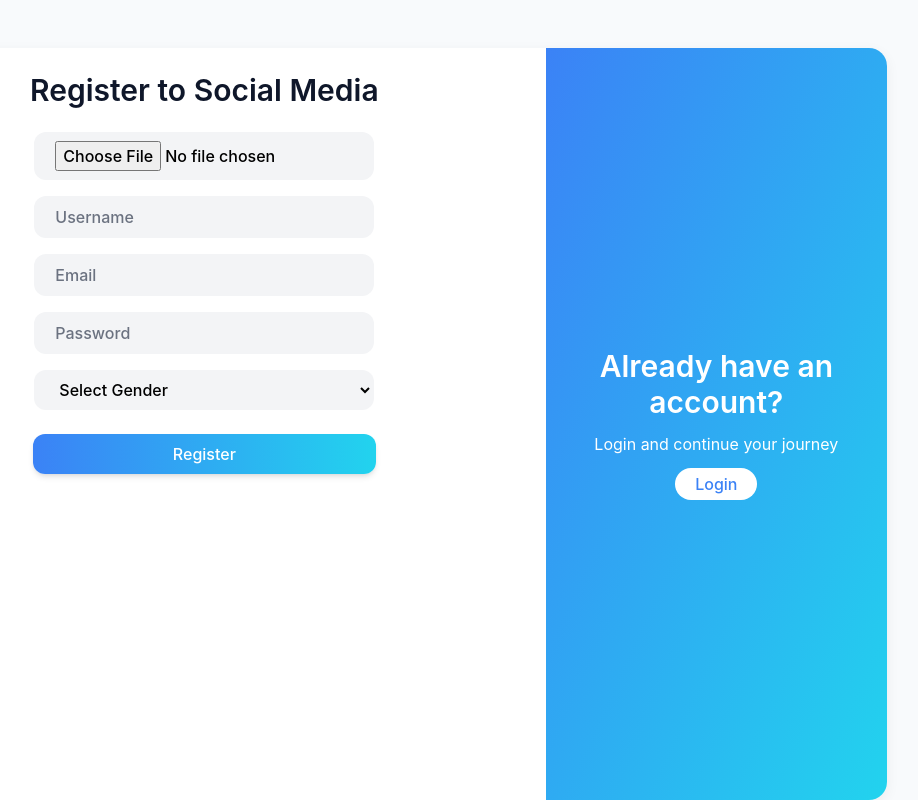
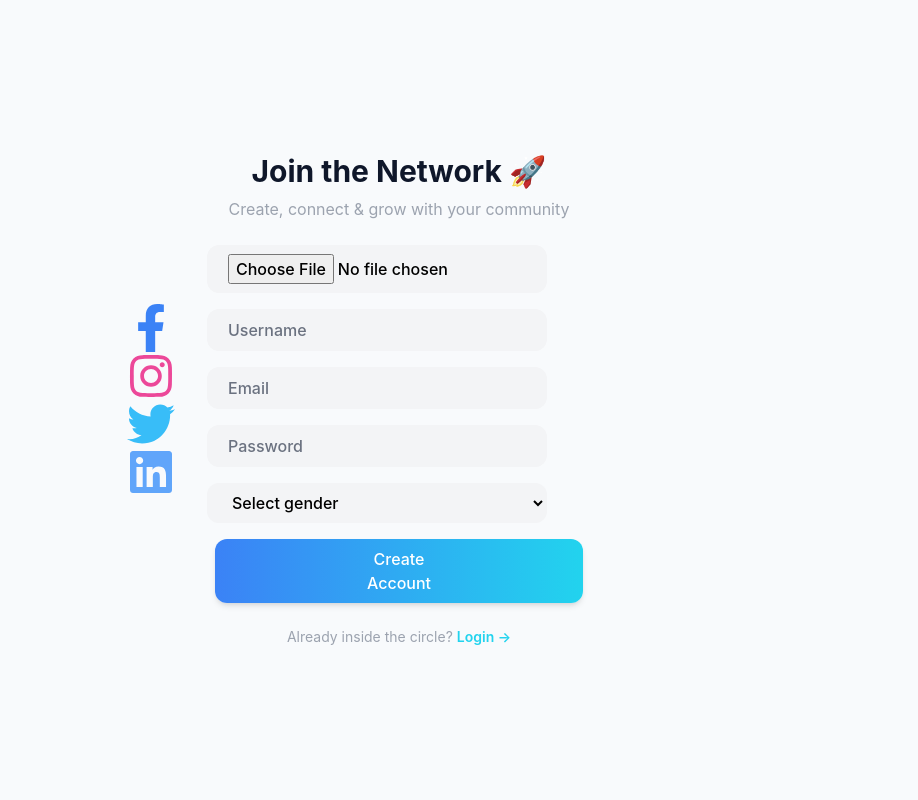
Before and after one commit to shashank-77-77/Mern-Social, a React (Vite) app in the folder frontend/: page /register in a window 1280 px wide. Shown: the whole page, without its empty margins (265-1183 px from the left). Built offline with nearby package versions, Linux system fonts and the light colour scheme; no server answers.

Commit message:
PASSWORD VERFICATION DONE

```diff
--- a/frontend/src/pages/Register.jsx
+++ b/frontend/src/pages/Register.jsx
@@ -1,20 +1,20 @@
-import React, { useState } from "react";
+import React, { useEffect, useState } from "react";
 import { Link, useNavigate } from "react-router-dom";
 import { UserData } from "../context/UserContext";
 import { PostData } from "../context/PostContext";
+import toast from "react-hot-toast";
+import {
+  FaFacebookF,
+  FaInstagram,
+  FaTwitter,
+  FaLinkedin
+} from "react-icons/fa";
 
-/* =========================================================
-   REGISTER
-   ========================================================= */
 const Register = () => {
   const navigate = useNavigate();
-
   const { registerUser, loading } = UserData();
   const { fetchPosts } = PostData();
 
-  /* =========================================================
-     FORM STATE
-     ========================================================= */
   const [name, setName] = useState("");
   const [email, setEmail] = useState("");
   const [password, setPassword] = useState("");
@@ -22,136 +22,106 @@ const Register = () => {
   const [file, setFile] = useState(null);
   const [filePrev, setFilePrev] = useState(null);
 
-  /* =========================================================
-     FILE HANDLER (PREVIEW)
-     ========================================================= */
+  /* ===============================
+     PARALLAX EFFECT
+     =============================== */
+  useEffect(() => {
+    const move = (e) => {
+      document.documentElement.style.setProperty(
+        "--x",
+        `${(e.clientX - window.innerWidth / 2) / 40}px`
+      );
+      document.documentElement.style.setProperty(
+        "--y",
+        `${(e.clientY - window.innerHeight / 2) / 40}px`
+      );
+    };
+    window.addEventListener("mousemove", move);
+    return () => window.removeEventListener("mousemove", move);
+  }, []);
+
   const changeFileHandler = (e) => {
-    const selected = e.target.files[0];
-    if (!selected) return;
-
-    setFile(selected);
-
-    const reader = new FileReader();
-    reader.readAsDataURL(selected);
-    reader.onloadend = () => setFilePrev(reader.result);
+    const f = e.target.files[0];
+    if (!f) return;
+    setFile(f);
+    const r = new FileReader();
+    r.onloadend = () => setFilePrev(r.result);
+    r.readAsDataURL(f);
   };
 
-  /* =========================================================
-     SUBMIT
-     ========================================================= */
   const submitHandler = (e) => {
     e.preventDefault();
-
-    const formData = new FormData();
-    formData.append("name", name);
-    formData.append("email", email);
-    formData.append("password", password);
-    formData.append("gender", gender);
-    formData.append("file", file);
-
-    registerUser(formData, navigate, fetchPosts);
+    if (password.length < 7 || password.length > 10) {
+      toast.error("Password must be 7–10 characters");
+      return;
+    }
+    const fd = new FormData();
+    fd.append("name", name);
+    fd.append("email", email);
+    fd.append("password", password);
+    fd.append("gender", gender);
+    fd.append("file", file);
+    registerUser(fd, navigate, fetchPosts);
   };
 
-  /* =========================================================
-     RENDER
-     ========================================================= */
   if (loading) {
     return (
-      <div className="flex items-center justify-center min-h-screen">
-        <p className="text-gray-500">Creating your account…</p>
+      <div className="min-h-screen flex items-center justify-center text-gray-400">
+        Creating your account…
       </div>
     );
   }
 
   return (
-    <div className="flex justify-center min-h-screen bg-[var(--bg-main)]">
-      <div className="flex flex-col md:flex-row card max-w-5xl w-[92%] md:mt-12 overflow-hidden">
-        {/* Left / Form */}
-        <div className="flex-1 p-6">
-          <h1 className="text-2xl md:text-3xl font-semibold text-center mb-6">
-            Register to Social Media
+    <div className="relative min-h-screen flex items-center justify-center overflow-hidden">
+      {/* Parallax */}
+      <div className="parallax" />
+
+      {/* Floating Icons */}
+      <div className="floating-icons">
+        <FaFacebookF className="floating-icon text-blue-500 text-5xl" style={{ left: "10%", animationDelay: "0s" }} />
+        <FaInstagram className="floating-icon text-pink-500 text-5xl" style={{ left: "30%", animationDelay: "5s" }} />
+        <FaTwitter className="floating-icon text-sky-400 text-5xl" style={{ left: "60%", animationDelay: "10s" }} />
+        <FaLinkedin className="floating-icon text-blue-400 text-5xl" style={{ left: "80%", animationDelay: "15s" }} />
+      </div>
+
+      {/* CARD */}
+      <div className="glass w-full max-w-md p-8 relative z-10">
+        <h1 className="text-3xl font-bold text-center mb-2">
+          Join the Network 🚀
         </h1>
+        <p className="text-center text-gray-400 mb-6">
+          Create, connect & grow with your community
+        </p>
 
-          <form onSubmit={submitHandler}>
-            <div className="flex flex-col items-center gap-4">
-              {/* Avatar Preview */}
+        <form onSubmit={submitHandler} className="space-y-4">
           {filePrev && (
             <img
               src={filePrev}
-                  alt="Preview"
-                  className="w-32 h-32 rounded-full object-cover"
+              alt="preview"
+              className="w-24 h-24 rounded-full mx-auto object-cover border border-cyan-400"
             />
           )}
 
-              {/* Inputs */}
-              <input
-                type="file"
-                accept="image/*"
-                onChange={changeFileHandler}
-                className="custom-input"
-                required
-              />
+          <input type="file" onChange={changeFileHandler} className="custom-input" />
+          <input value={name} onChange={(e) => setName(e.target.value)} placeholder="Username" className="custom-input" />
+          <input value={email} onChange={(e) => setEmail(e.target.value)} placeholder="Email" className="custom-input" />
+          <input type="password" value={password} onChange={(e) => setPassword(e.target.value)} placeholder="Password" className="custom-input" />
 
-              <input
-                type="text"
-                placeholder="Username"
-                value={name}
-                onChange={(e) => setName(e.target.value)}
-                className="custom-input"
-                required
-              />
-
-              <input
-                type="email"
-                placeholder="Email"
-                value={email}
-                onChange={(e) => setEmail(e.target.value)}
-                className="custom-input"
-                required
-              />
-
-              <input
-                type="password"
-                placeholder="Password"
-                value={password}
-                onChange={(e) => setPassword(e.target.value)}
-                className="custom-input"
-                required
-              />
-
-              <select
-                value={gender}
-                onChange={(e) => setGender(e.target.value)}
-                className="custom-input"
-                required
-              >
-                <option value="">Select Gender</option>
+          <select value={gender} onChange={(e) => setGender(e.target.value)} className="custom-input">
+            <option value="">Select gender</option>
             <option value="male">Male</option>
             <option value="female">Female</option>
           </select>
 
-              {/* Submit */}
-              <button type="submit" className="auth-btn">
-                Register
-              </button>
-            </div>
+          <button className="auth-btn">Create Account</button>
         </form>
-        </div>
 
-        {/* Right / CTA */}
-        <div className="flex items-center justify-center md:w-1/3 bg-gradient-to-br from-blue-500 to-cyan-400 text-white p-6">
-          <div className="text-center space-y-3">
-            <h2 className="text-3xl font-semibold">
-              Already have an account?
-            </h2>
-            <p>Login and continue your journey</p>
-            <Link
-              to="/login"
-              className="inline-block bg-white text-blue-500 px-5 py-1 rounded-full font-medium"
-            >
-              Login
+        <div className="text-center mt-6 text-sm text-gray-400">
+          Already inside the circle?
+          <Link to="/login" className="text-cyan-400 font-semibold ml-1">
+            Login →
           </Link>
-          </div>
         </div>
       </div>
     </div>
```
Lines whose indentation alone changed are shown as unchanged.
